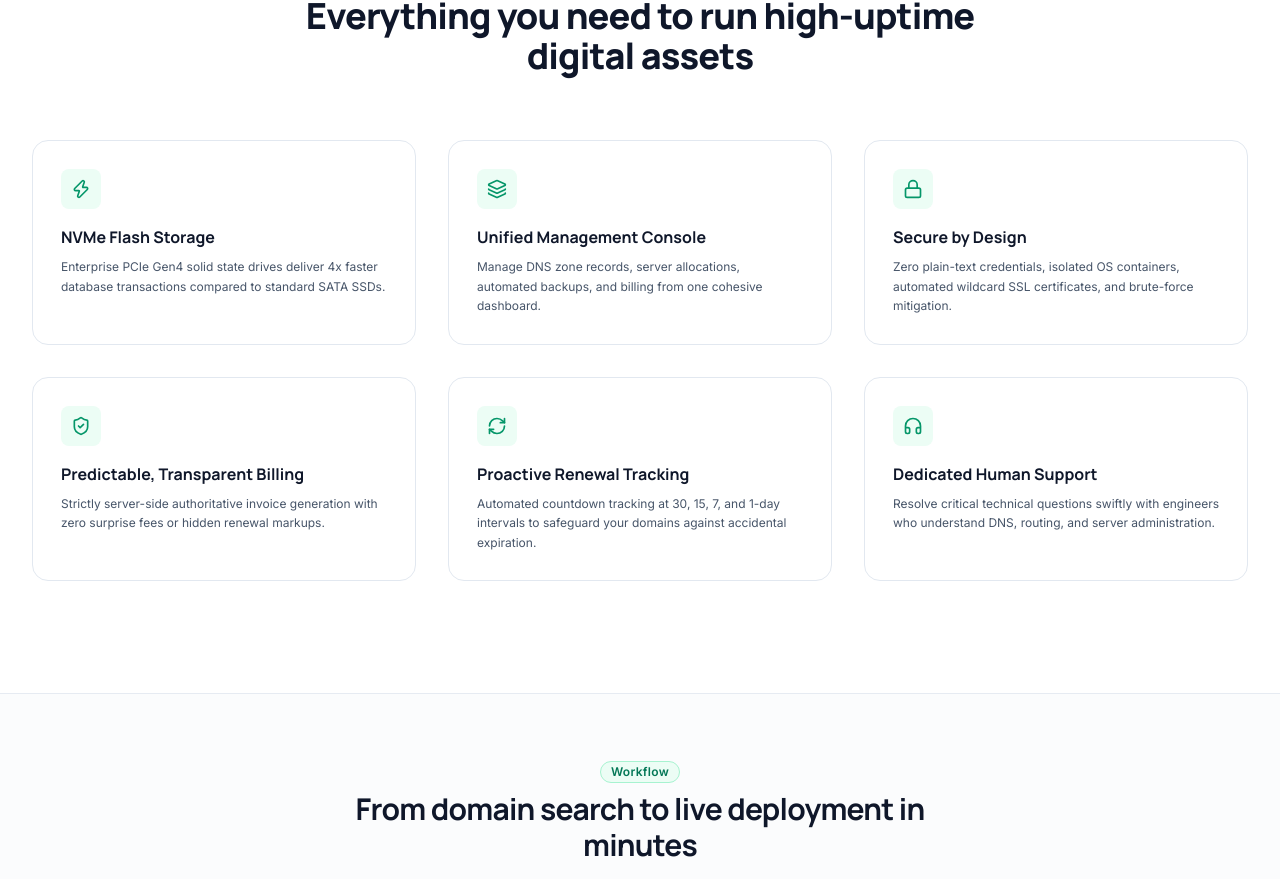
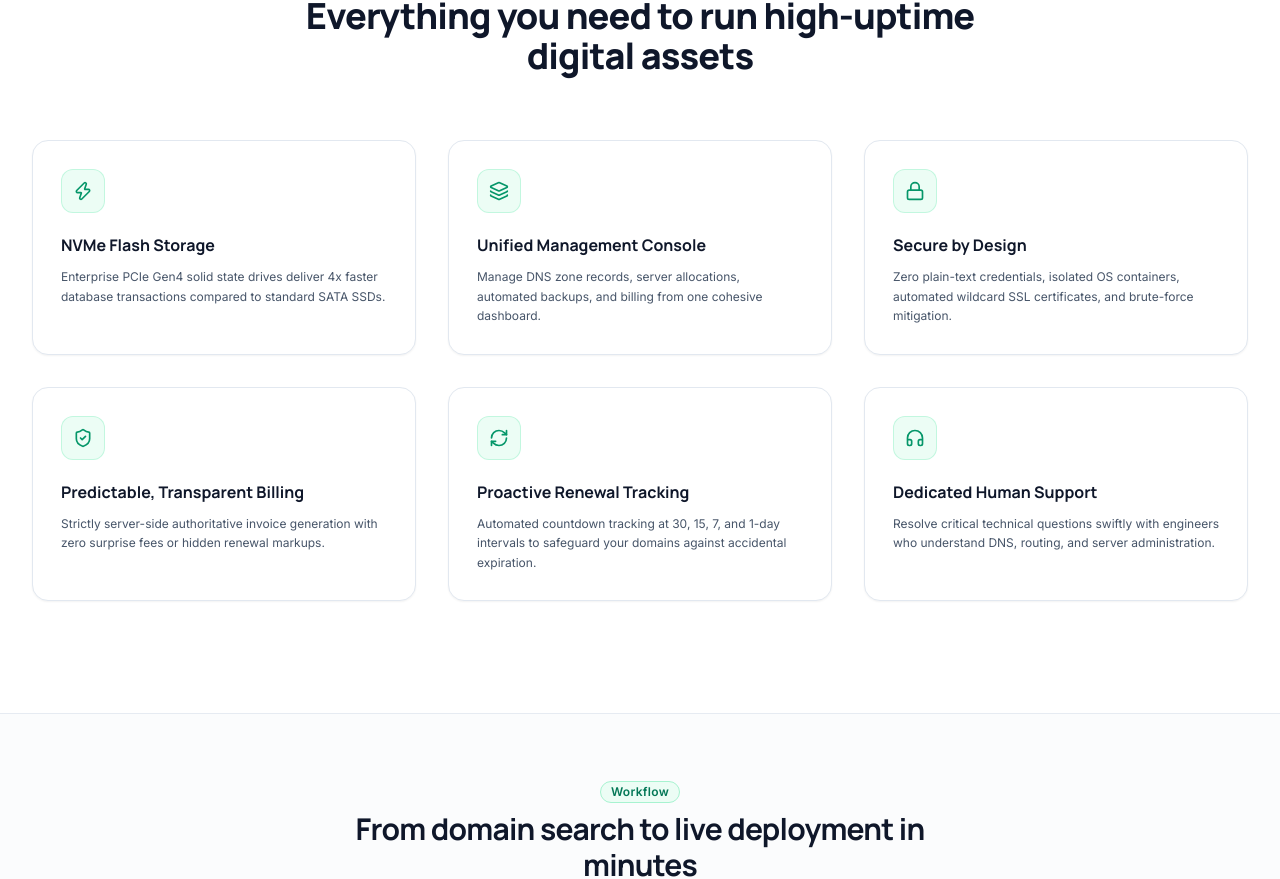
Before and after one commit to Sampritadhikari/nexora-platform, a Next.js app in the folder frontend/: page / in a window 1280 px wide. Shown: the part 1918-2797 px from the top of the page. Built offline with nearby package versions, Linux system fonts and the light colour scheme; no server answers.

Commit message:
feat: Add smooth 3D pop up hover effects, elevation lift, and glowing emerald/gold borders to all feature and dashboard cards

```diff
--- a/frontend/src/app/page.tsx
+++ b/frontend/src/app/page.tsx
@@ -273,17 +273,22 @@ export default function HomePage() {
                 return (
                   <div
                     key={i}
-                    className="rounded-2xl border border-slate-200 dark:border-slate-800 bg-white dark:bg-slate-900/60 p-7 hover:border-slate-300 dark:hover:border-slate-700 transition-all"
+                    className="group relative rounded-2xl border border-slate-200 dark:border-[#1B2220] bg-white dark:bg-[#0E1211]/80 p-7 transition-all duration-300 ease-out hover:-translate-y-2 hover:scale-[1.02] hover:border-brand-500/60 dark:hover:border-brand-500/60 shadow-sm hover:shadow-2xl hover:shadow-brand-500/15 cursor-pointer overflow-hidden"
                   >
-                    <div className="flex h-10 w-10 items-center justify-center rounded-lg bg-brand-50 dark:bg-brand-950/60 text-brand-600 dark:text-brand-400 mb-4">
-                      <Icon className="h-5 w-5" />
+                    {/* Ambient subtle light sheen inside card on hover */}
+                    <div className="absolute inset-0 bg-gradient-to-br from-brand-500/[0.06] via-transparent to-gold-500/[0.03] opacity-0 group-hover:opacity-100 transition-opacity duration-300 pointer-events-none" />
+
+                    <div className="relative z-10">
+                      <div className="flex h-11 w-11 items-center justify-center rounded-xl bg-brand-50 dark:bg-brand-950/60 text-brand-600 dark:text-brand-400 mb-5 border border-brand-200/60 dark:border-brand-800/40 group-hover:scale-110 group-hover:bg-brand-500 group-hover:text-white group-hover:shadow-[0_0_20px_-3px_rgba(16,185,129,0.5)] transition-all duration-300">
+                        <Icon className="h-5 w-5 transition-transform duration-300 group-hover:rotate-3" />
+                      </div>
+                      <h3 className="font-display text-base font-bold text-slate-900 dark:text-slate-100 group-hover:text-brand-600 dark:group-hover:text-brand-400 transition-colors">
+                        {benefit.title}
+                      </h3>
+                      <p className="mt-2.5 text-xs leading-relaxed text-slate-600 dark:text-slate-400">
+                        {benefit.desc}
+                      </p>
                     </div>
-                    <h3 className="font-display text-base font-bold text-slate-900 dark:text-slate-100">
-                      {benefit.title}
-                    </h3>
-                    <p className="mt-2 text-xs leading-relaxed text-slate-600 dark:text-slate-400">
-                      {benefit.desc}
-                    </p>
                   </div>
                 );
               })}
--- a/frontend/src/components/ui/Card.tsx
+++ b/frontend/src/components/ui/Card.tsx
@@ -5,7 +5,7 @@ export function Card({ className, children, ...props }: React.HTMLAttributes<HTM
   return (
     <div
       className={cn(
-        "rounded-xl border border-slate-200 dark:border-slate-800 bg-white dark:bg-slate-900 shadow-sm transition-all",
+        "rounded-xl border border-slate-200 dark:border-[#1B2220] bg-white dark:bg-[#0E1211] shadow-sm transition-all duration-300 ease-out hover:-translate-y-1 hover:shadow-lg hover:shadow-brand-500/10 hover:border-brand-500/40 dark:hover:border-brand-500/40",
         className
       )}
       {...props}
```
